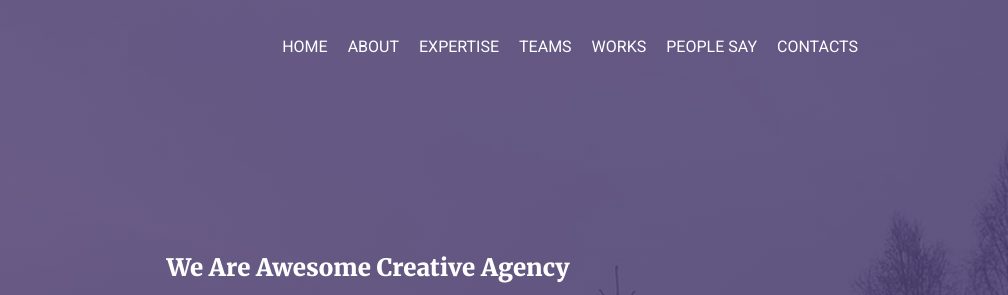
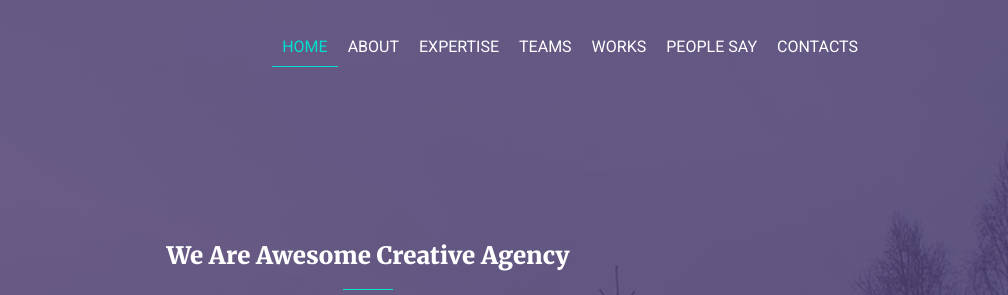
Before and after one commit to dominikaporzyczka/TajamPage, a website: page src/index.html in a window 1280 px wide. Both pictures are taken after a click on the link "HOME". Shown: the top 295 px of the page, 272-1280 px from the left. Drawn offline with nearby package versions, Linux system fonts and the light colour scheme; files that its build step writes are made by us from their sources; files whose address does not match are found by name.

Commit message:
Refactor in class names

```diff
--- a/src/js/main.js
+++ b/src/js/main.js
@@ -1,4 +1,4 @@
-(function() {
+(function () {
     const navBarTop = document.getElementById('nav-fixed'),
         navBar = document.querySelector('.nav-bar'),
         navBarItem = document.querySelectorAll('.nav-bar li a'),
@@ -7,14 +7,14 @@
     // Add class 'active' to active nav item
     for (let i = 0; i < navBarItem.length; i++) {
         navBarItem[i].addEventListener('click', function () {
-            document.querySelector('.nav-bar .active').classList.remove('active');
-            this.classList.add('active');
+            document.querySelector('.nav-bar .nav-bar_active').classList.remove('nav-bar_active');
+            this.classList.add('nav-bar_active');
             navBar.classList.remove('show-nav-bar');
         });
     }
 
     // Show nav bar after click toggler button
-    navToggleIcon.addEventListener('click', function(e) {
+    navToggleIcon.addEventListener('click', function (e) {
         navBar.classList.toggle('show-nav-bar');
 
         e.preventDefault();
@@ -22,7 +22,6 @@
 
     // Change color of nav's background during scrolling
     window.addEventListener('scroll', function () {
-        console.log(document.body.scrollTop);
         const top = window.pageYOffset || document.documentElement.scrollTop;
         if (top > 100) {
             navBarTop.style.background = 'linear-gradient(rgba(76, 61, 114, 0.8), rgba(76, 61, 114, 0.8))';
--- a/src/sass/main.scss
+++ b/src/sass/main.scss
@@ -81,7 +81,7 @@ h3 {
             }
         }
 
-        li .active {
+        li .nav-bar_active {
             color: $details-color;
             border-bottom: 1px solid $details-color;
         }
@@ -95,6 +95,7 @@ h3 {
         .nav_toggler {
             display: block;
         }
+
         .nav-bar {
             display: none;
             position: absolute;
@@ -136,7 +137,7 @@ h3 {
         margin-bottom: 40px;
     }
 
-    .separator {
+    .header_separator {
         height: 1px;
         width: 50px;
         margin: 20px auto;
```
